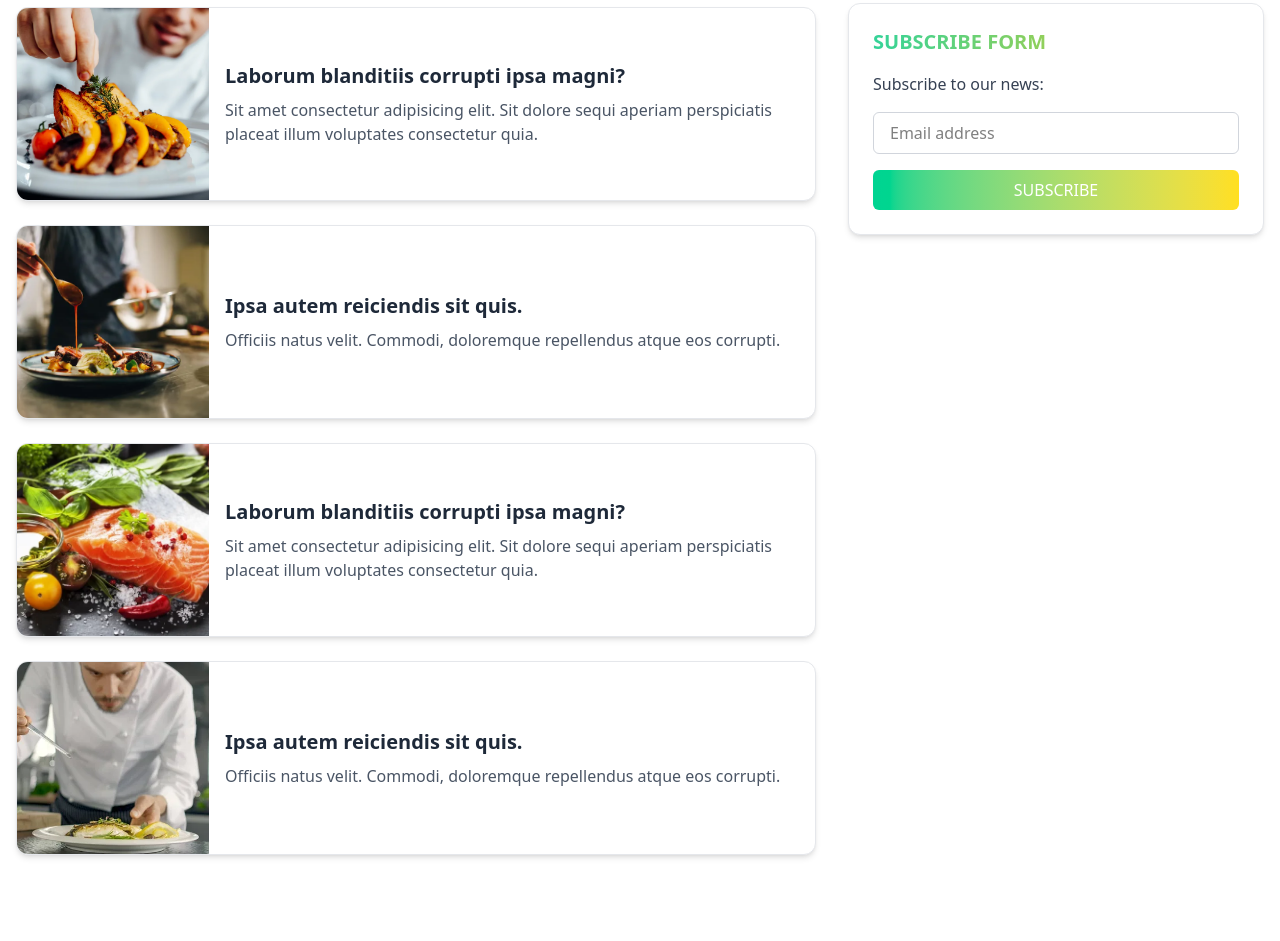
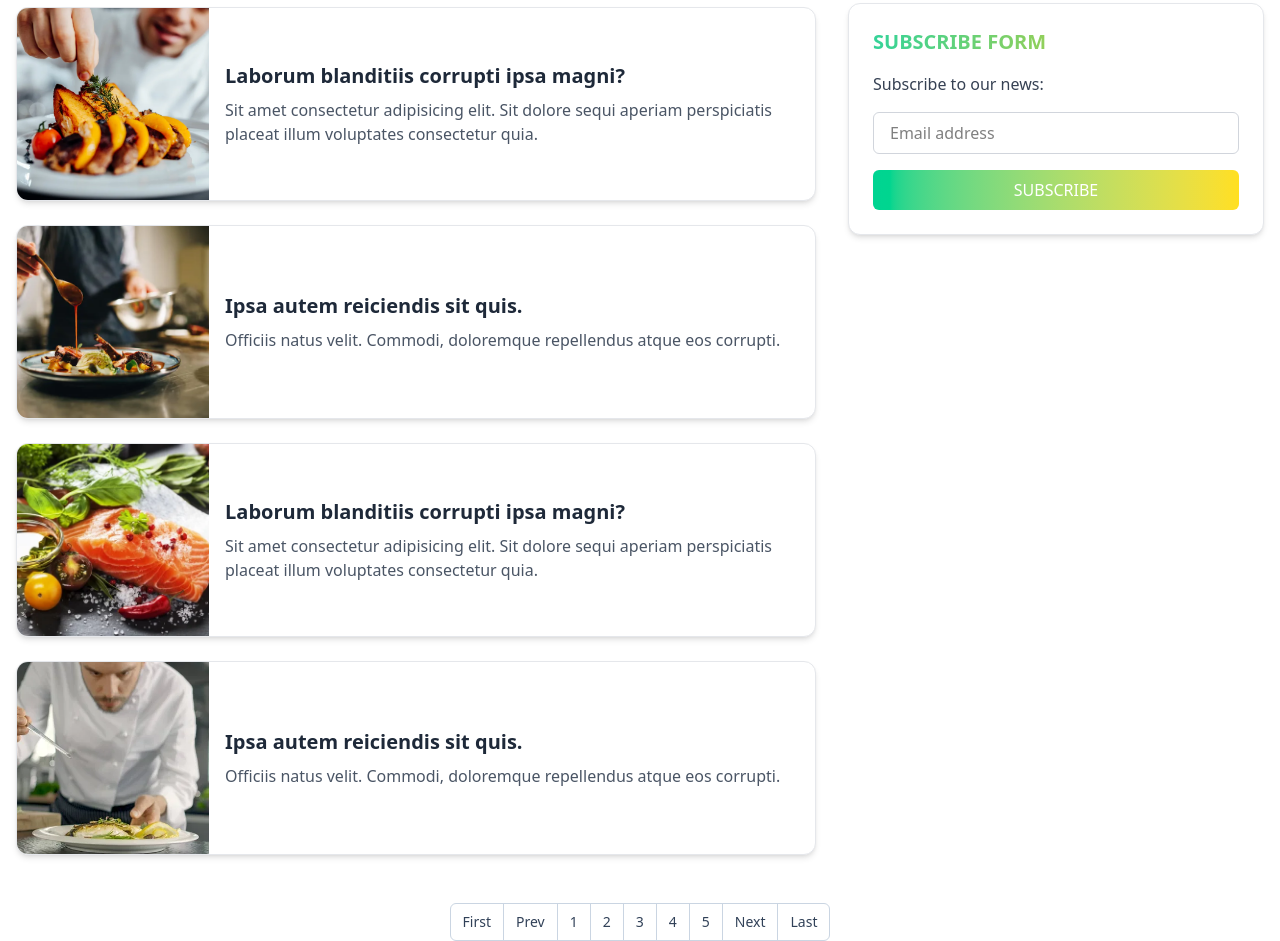
Before and after one commit to MrJim1231/home-work-15, a website built with Vite: page index.html in a window 1280 px wide. Shown: the part 735-1676 px from the top of the page. Before the commit the page ends 1638 px from the top, so only its background shows below. Built offline with nearby package versions, Linux system fonts and the light colour scheme.

Commit message:
pagination

```diff
--- a/index.html
+++ b/index.html
@@ -114,8 +114,6 @@
               <p class="articles__text">Officiis natus velit. Commodi, doloremque repellendus atque eos corrupti.</p>
             </div>
           </article>
-
-          <!-- другие статьи -->
         </div>
 
         <!-- Правая колонка: форма -->
@@ -129,6 +127,23 @@
         </aside>
       </section>
 
+      <section class="pagination-container">
+        <div class="pagination" aria-label="Pagination">
+          <ul class="pagination__list">
+            <li><a href="#" class="pagination__link">First</a></li>
+            <li><a href="#" class="pagination__link">Prev</a></li>
+            <li><a href="#" class="pagination__link">1</a></li>
+            <li><a href="#" class="pagination__link">2</a></li>
+            <li><a href="#" class="pagination__link">3</a></li>
+            <li><a href="#" class="pagination__link">4</a></li>
+            <li><a href="#" class="pagination__link">5</a></li>
+            <li><a href="#" class="pagination__link">Next</a></li>
+            <li><a href="#" class="pagination__link">Last</a></li>
+          </ul>
+        </div>
+      </section>
+
+
 
     </main>
   </div>
--- a/src/style.css
+++ b/src/style.css
@@ -170,3 +170,23 @@
          font-medium rounded-md hover:from-emerald-500 hover:to-yellow-400
          transition duration-300 uppercase;
 }
+
+.pagination-container {
+  @apply flex justify-center mt-8;
+}
+
+.pagination {
+  @apply text-sm;
+}
+
+.pagination__list {
+  @apply flex list-none border border-slate-300 rounded-md overflow-hidden;
+}
+
+.pagination__link {
+  @apply block px-3 py-2 text-slate-700 hover:text-slate-800 hover:bg-slate-200 border-l border-slate-300;
+}
+
+.pagination__list li:first-child .pagination__link {
+  @apply border-l-0;
+}
```
